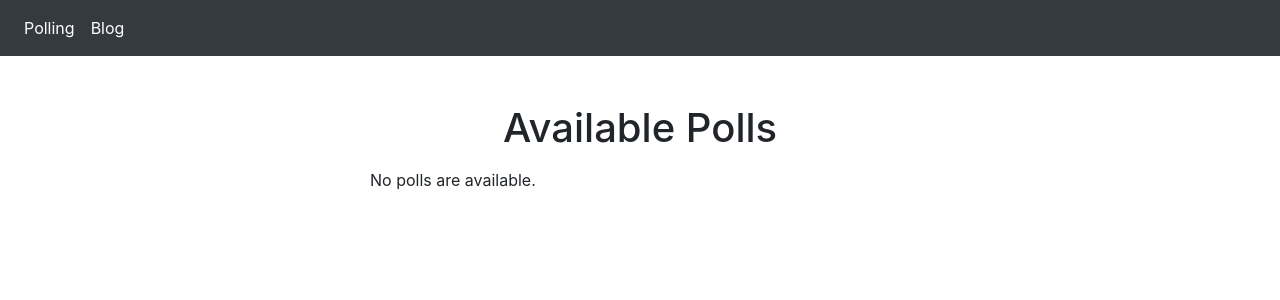
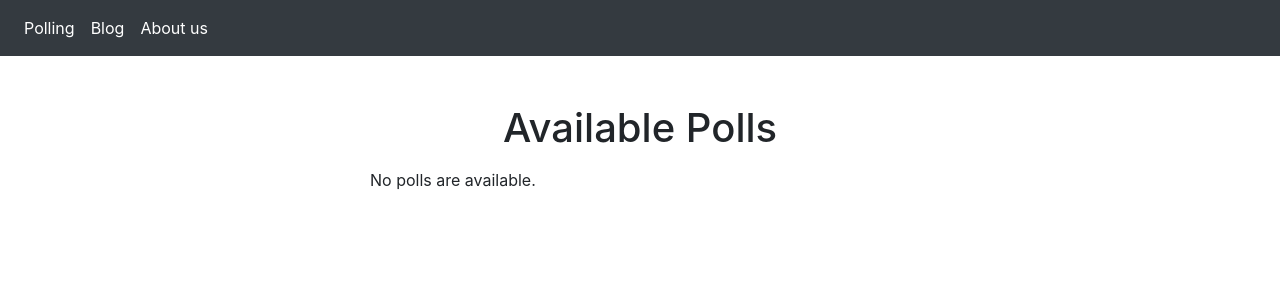
Before and after one commit to ka1antarBAB/Django_polling_project, a Django app: page /polls/ in a window 1280 px wide. Shown: the top 300 px of the page. Run offline with Django 3.2, Linux system fonts and the light colour scheme; data that the repository does not hold is empty; parts of the project's set-up code (start-up, migrations or seed data) failed here and were passed over; some libraries are stand-ins or nearby versions.

Commit message:
add About us to the pages

```diff
--- a/templates/base.html
+++ b/templates/base.html
@@ -24,6 +24,10 @@
                 <a class="nav-link" href="#">Blog</a>
             </li>
 
+            <li class="nav-item active">
+                <a class="nav-link" href="#">About us</a>
+            </li>
+
         </ul>
     </div>
 </nav>
```
